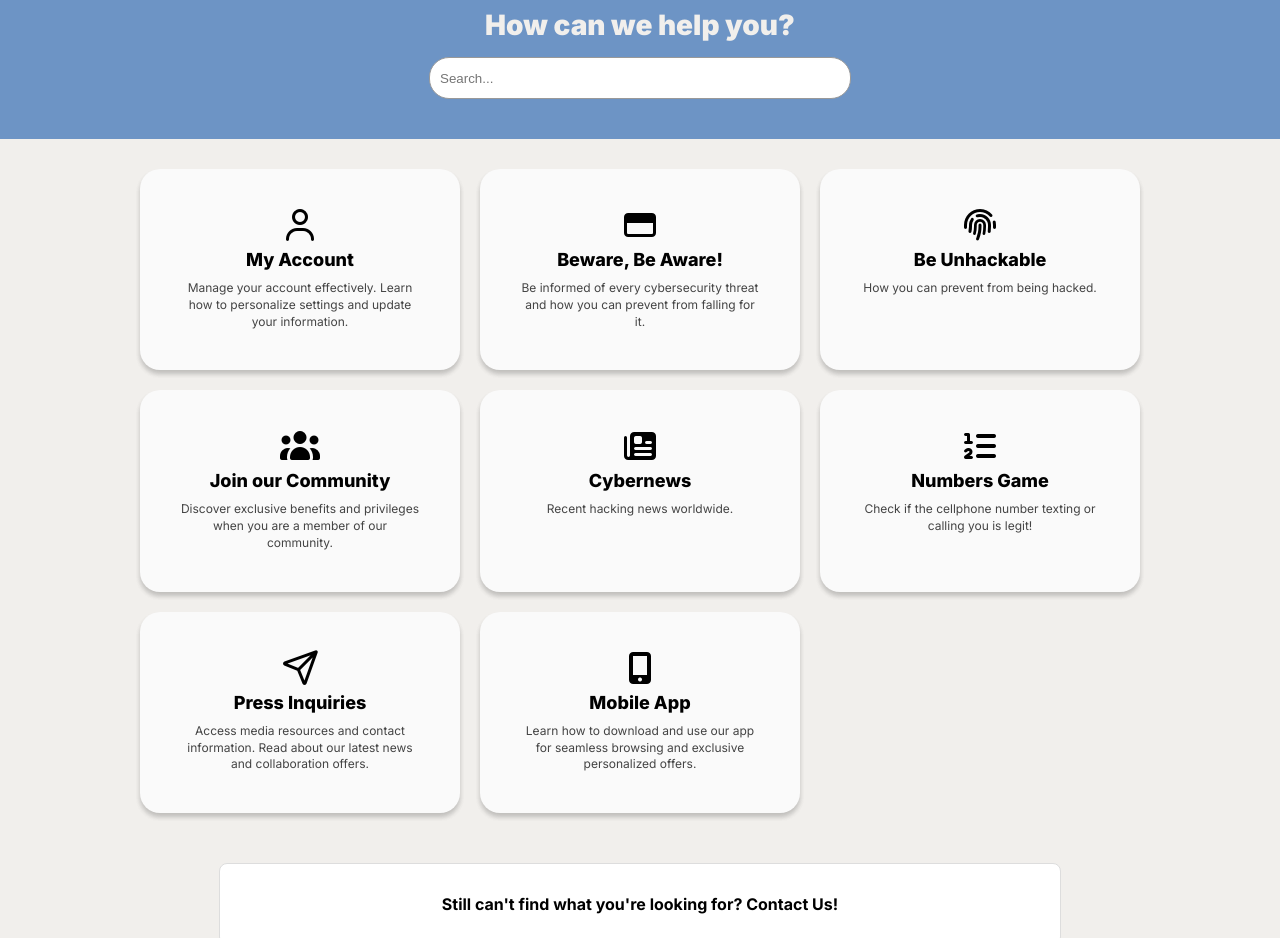
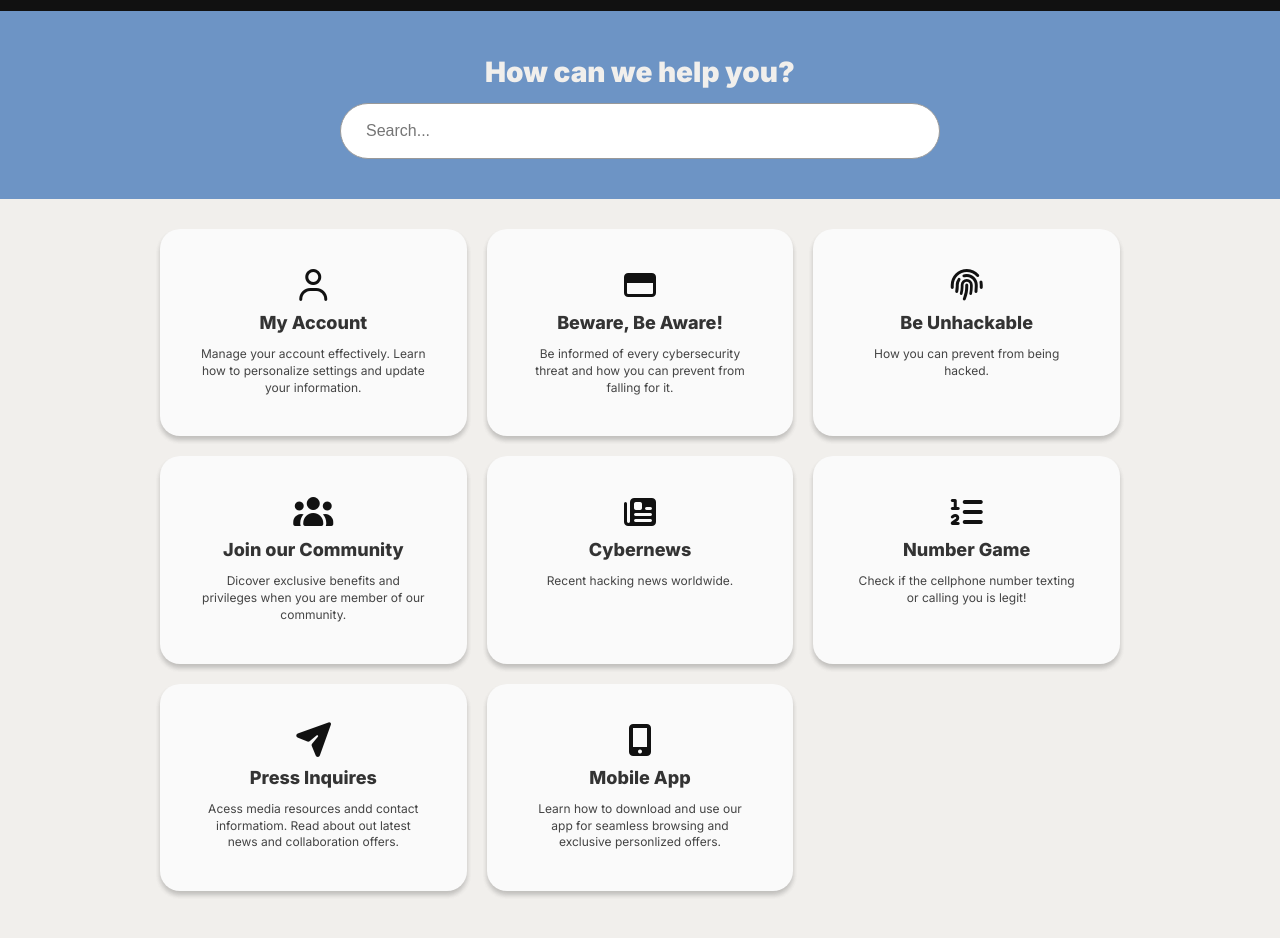
Before and after one commit to irafernandez/cyberware-site-group1, a plain HTML site: page index.html in a window 1280 px wide. Shown: the part 101-1039 px from the top of the page. Drawn offline with Linux system fonts and the light colour scheme.

Commit message:
Updated index.html and style.css (longer search bar + adjustments)

```diff
--- a/index.html
+++ b/index.html
@@ -19,65 +19,70 @@
 
 <body>
 
-  <header>@cyberware</header>
+  <header>
+    <h1>
+      @cyberware
+    </h1>
+  </header>
+<main>
+<section class="top-panel" role="search">
+  <h2>How can we help you?</h2>
+  <label for="search" class="visually-hidden">Search Help Topics</label>
+  <input type="text" id="search" class="search-bar" placeholder="Search..." aria-label="Search Help Topics">
+</section>
 
-  <div class="top-panel">
-    <h2>How can we help you?</h2>
-    <input type="text" class="search-bar" placeholder="Search...">
-  </div>
-
-<div class="buttons">
-  <div class="button-card">
+<section class="buttons" aria-label="Help Topics">
+  <article class="button-card">
     <i class="fa-regular fa-user"></i>
     <h3>My Account</h3>
     <p>Manage your account effectively. Learn how to personalize settings and update your information.</p>
-  </div>
+  </article>
 
-  <div class="button-card">
+  <article class="button-card">
     <i class="fa-regular fa-window-maximize"></i>
     <h3>Beware, Be Aware!</h3>
     <p>Be informed of every cybersecurity threat and how you can prevent from falling for it.</p>
-  </div>
+  </article>
 
-  <div class="button-card">
+  <article class="button-card">
     <i class="fa-solid fa-fingerprint"></i>
     <h3>Be Unhackable</h3>
     <p>How you can prevent from being hacked.</p>
-  </div>
+  </article>
 
-  <div class="button-card">
+  <article class="button-card">
     <i class="fa-solid fa-users"></i>
     <h3>Join our Community</h3>
-    <p>Discover exclusive benefits and privileges when you are a member of our community.</p>
-  </div>
+    <p>Dicover exclusive benefits and privileges when you are member of our community.</p>
+  </article>
 
-  <div class="button-card">
+  <article class="button-card">
     <i class="fa-solid fa-newspaper"></i>
     <h3>Cybernews</h3>
     <p>Recent hacking news worldwide.</p>
-  </div>
+    </article>
 
-  <div class="button-card">
-    <i class="fa-solid fa-list-ol"></i>
-    <h3>Numbers Game</h3>
-    <p>Check if the cellphone number texting or calling you is legit!</p>
-  </div>
+    <article class="button-card">
+      <i class="fa-solid fa-list-ol"></i>
+      <h3>Number Game</h3>
+      <p>Check if the cellphone number texting or calling you is legit!</p>
+    </article>
 
-  <div class="button-card">
-    <i class="fa-regular fa-paper-plane"></i>
-    <h3>Press Inquiries</h3>
-    <p>Access media resources and contact information. Read about our latest news and collaboration offers.</p>
-  </div>
+    <article class="button-card">
+      <i class="fa-solid fa-paper-plane"></i>
+      <h3>Press Inquires</h3>
+      <p>Acess media resources andd contact informatiom. Read about out latest news and collaboration offers.</p>
+    </article>
 
-  <div class="button-card">
-    <i class="fa-solid fa-mobile-screen-button"></i>
-    <h3>Mobile App</h3>
-    <p>Learn how to download and use our app for seamless browsing and exclusive personalized offers.</p>
-  </div>
-</div>
-
-  <div class="bottom-panel">
-    Still can't find what you're looking for? Contact Us!
-  </div>
+    <article class="button-card">
+      <i class="fa-solid fa-mobile-screen-button"></i>
+      <h3>Mobile App</h3>
+      <p>Learn how to download and use our app for seamless browsing and exclusive personlized offers.</p>
+    </article>
+</section>
+</main>
+<footer class="bottom-panel">
+  <p>Still can't find what you're looking for? <a href="contact.html">Contact Us!</a></p>
+  </footer>
 </body>
 </html>
--- a/style.css
+++ b/style.css
@@ -1,84 +1,93 @@
-body {
+*{
+  box-sizing: border-box;
   margin: 0;
+  padding: 0
+}
+
+body{
   font-family: 'Inter', sans-serif;
   background-color: #F1EFEC;
   text-align: center;
+  line-height: 1.5;
+  color: #333;
 }
 
-header {
+header{
   padding: 20px;
   font-size: 24px;
   font-weight: 200;
+  background-color: #111;
+  color: #fff;
 }
 
-.top-panel {
+.top-panel{
   background-color: #6D94C5;
   padding: 40px 20px;
   color: #F1EFEC;
 }
 
-.top-panel h2 {
-  margin: 0 0 15px;
+.top-panel h2{
+  margin-bottom: 10px;
   font-size: 28px;
   font-weight: 1000;
 }
 
-.search-bar {
-  padding: 10px;
-  width: 60%;
-  height: 20px;
-  max-width: 400px;
+.top-panel .search-bar{
+  padding: 18px 25px;
+  width: 80%;
+  max-width: 600px;
   border: 1px solid #999;
-  border-radius: 20px;
+  border-radius: 50px;
+  font-size: 1rem;
+  outline: none;
 }
 
-.buttons {
+.buttons{
   display: grid;
-  grid-template-columns: repeat(3, 1fr);
+  grid-template-columns: repeat(auto-fit, minmax(250px, 1fr));
   gap: 20px;
   padding: 30px 20px;
   max-width: 1000px;
   margin: 0 auto;
 }
 
-.buttons > :nth-last-child(2):nth-child(odd),
-.buttons > :last-child {
-  grid-column: span 1;
-}
-.buttons:last-child {
-  justify-items: center;
-}
-
-.button-card {
-  box-shadow: 0 4px 5px rgba(0,0,0,0.11), 0 4px 5px rgba(0,0,0,0.11);
+.button-card{
   background-color: #fafafa;
   border-radius: 20px;
   padding: 40px;
-  text-align: center;
-  transition: 0.3s;
+  text-align:center;
+  box-shadow: 0 4px 5px rgba(0,0,0,0.11), 0 4px 5px rgba(0,0,0,0.11);
   cursor: pointer;
+  transition: 0.3s ease;
 }
 
-.button-card:hover {
+.button-card:hover{
   background-color: #e0e0e0;
+
 }
 
-.button-card h3 {
-  margin: 0 0 10px;
-  font-family: 'Inter';
+.button-card i {
+ display: block;
+ font-size: 2em;
+ margin: 0 auto 8px;
+  color: #111;
+}
+
+.button-card h3{
+  margin-bottom: 10px;
   font-size: 18px;
   font-weight: 800;
 }
 
-.button-card p {
+.button-card p{
   margin: 0;
-  font-family: 'Inter';
   font-size: 12px;
   color: #444;
   line-height: 1.4;
 }
 
-.bottom-panel {
+
+footer.bottom-panel{
   background-color: #fff;
   padding: 30px 20px;
   margin: 20px auto;
@@ -89,9 +98,51 @@ header {
   font-weight: bold;
 }
 
-.button-card i {
-  display: block;
-  margin: 0 auto 8px auto;
-  text-align: center;
-  font-size: 2em;
+footer.bottom-panel a{
+  color: #6D94C5;
+  text-decoration: none;
 }
+
+footer.bottom-panel a:hover{
+  text-decoration: underline;
+}
+
+.visually-hidden {
+  position: absolute;
+  width: 1px;
+  height: 1px;
+  padding: 0;
+  overflow: hidden;
+  clip: rect(0, 0, 0, 0);
+  white-space: nowrap;
+  border: 0;
+}
+
+@media (max-width: 768px) {
+  .top-panel .search-bar {
+    width: 80%;
+  }
+
+  .buttons {
+    grid-template-columns: repeat(auto-fit, minmax(200px, 1fr));
+  }
+
+  .button-card {
+    padding: 30px 20px;
+  }
+}
+
+@media (max-width: 480px) {
+
+  .top-panel h2 {
+    font-size: 22px;
+}
+
+.button-card h3{
+    font-size: 16px;
+  }
+
+  .button-card p{
+    font-size: 11px;
+  }
+}
```
